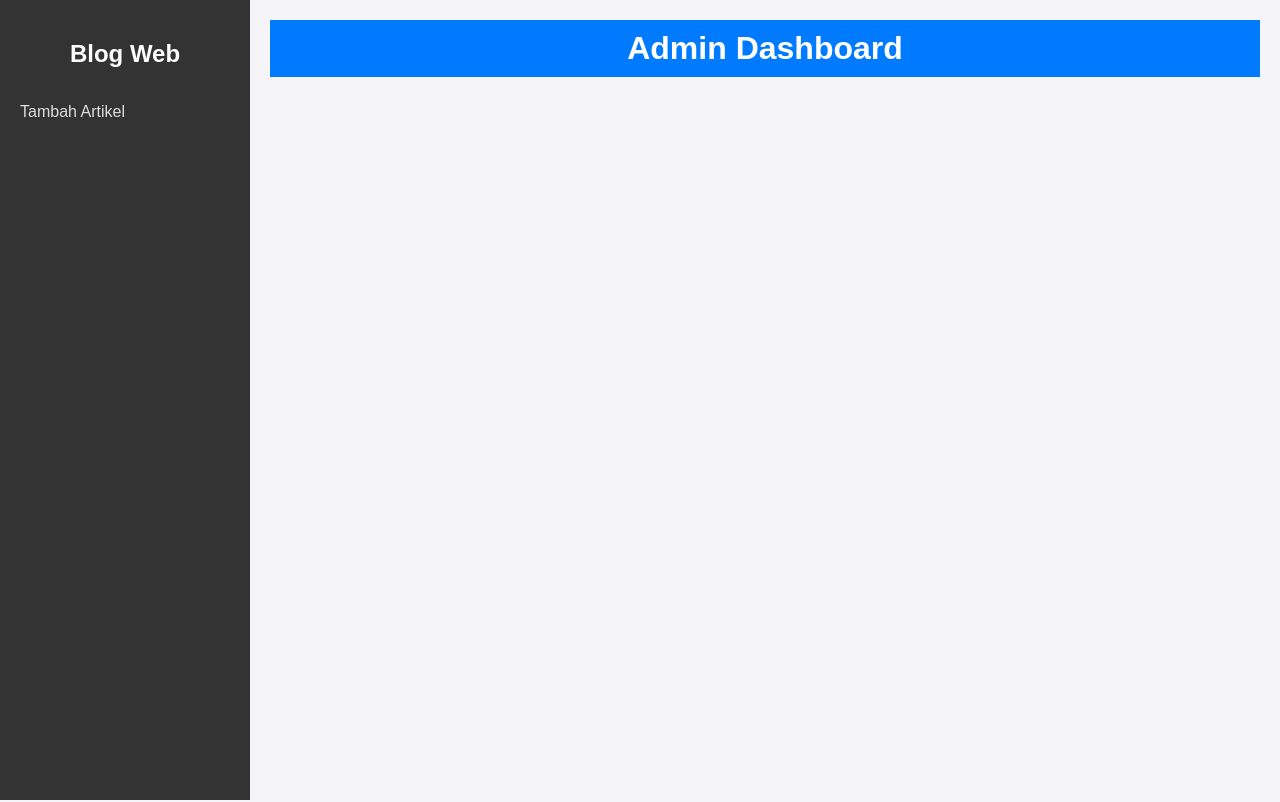
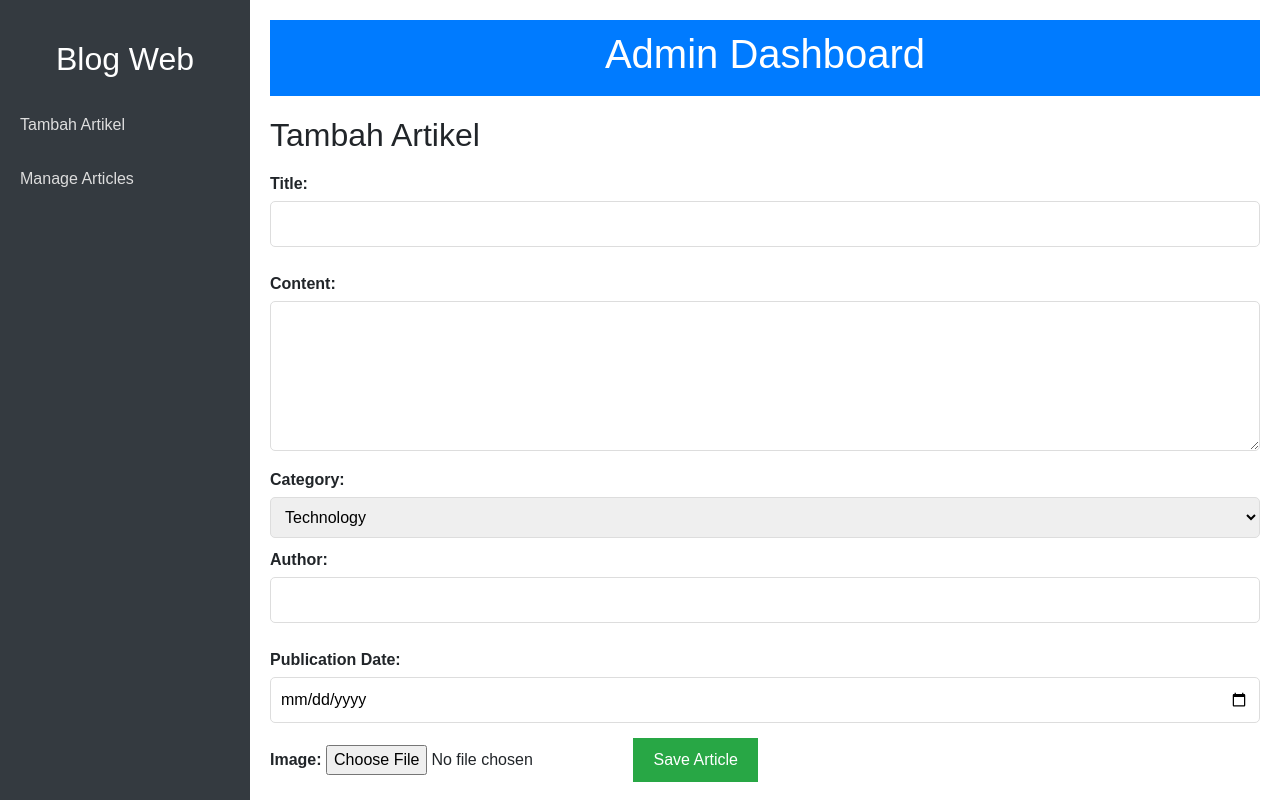
Before and after one commit to NovalAchmd/UAS_WEB, a PHP site: page /admin/dashboard.php in a window 1280 px wide. Run offline with PHP 8.4, Linux system fonts and the light colour scheme; tables that the repository leaves empty hold one stand-in row (values such as "Sample post").

Commit message:
menambahkan file config dan folder uploads, dan juga update

```diff
--- a/admin/dashboard.php
+++ b/admin/dashboard.php
@@ -1,3 +1,12 @@
+<?php
+session_start();
+require_once '../config/config.php'; // Make sure this points to your database configuration file
+
+// Fetch articles for manage-articles tab
+$sql = "SELECT * FROM artikel ORDER BY tanggal_publikasi DESC";
+$result = $conn->query($sql);
+?>
+
 <!DOCTYPE html>
 <html lang="en">
 <head>
@@ -5,12 +14,14 @@
     <meta name="viewport" content="width=device-width, initial-scale=1.0">
     <title>Admin Dashboard</title>
     <link rel="stylesheet" href="styles.css">
+    <link rel="stylesheet" href="https://cdnjs.cloudflare.com/ajax/libs/bootstrap/5.3.0/css/bootstrap.min.css">
 </head>
 <body>
     <div class="sidebar">
         <h2>Blog Web</h2>
         <nav>
             <button class="tab-button" onclick="showTab('tambah-artikel')">Tambah Artikel</button>
+            <button class="tab-button" onclick="showTab('manage-articles')">Manage Articles</button>
         </nav>
     </div>
 
@@ -18,17 +29,19 @@
         <header>
             <h1>Admin Dashboard</h1>
         </header>
-        <div class="tab-content" id="tambah-artikel">
+
+        <!-- Tambah Artikel Tab -->
+        <div class="tab-content" id="tambah-artikel" style="display: block;">
             <h2>Tambah Artikel</h2>
-            <form class="article-form">
+            <form class="article-form" action="create.php" method="POST" enctype="multipart/form-data">
                 <label>Title:</label>
-                <input type="text" name="title" required>
+                <input type="text" name="judul" required>
 
                 <label>Content:</label>
-                <textarea name="content" required></textarea>
+                <textarea name="isi" required></textarea>
 
                 <label>Category:</label>
-                <select name="category">
+                <select name="kategori">
                     <option value="Technology">Technology</option>
                     <option value="Lifestyle">Lifestyle</option>
                 </select>
@@ -37,13 +50,60 @@
                 <input type="text" name="author" required>
 
                 <label>Publication Date:</label>
-                <input type="date" name="publication_date" required>
+                <input type="date" name="tanggal_publikasi" required>
 
                 <label>Image:</label>
-                <input type="file" name="image" accept="image/*">
+                <input type="file" name="fileToUpload" accept="image/*">
 
-                <button type="submit">Save Article</button>
+                <button type="submit" name="submit">Save Article</button>
             </form>
+        </div>
+
+        <!-- Manage Articles Tab -->
+        <div class="tab-content" id="manage-articles" style="display: none;">
+            <h2>Manage Articles</h2>
+            <?php if(isset($_SESSION['message'])): ?>
+                <div class="alert alert-info">
+                    <?php
+                    echo $_SESSION['message'];
+                    unset($_SESSION['message']);
+                    ?>
+                </div>
+            <?php endif; ?>
+
+            <table class="table table-striped">
+                <thead>
+                    <tr>
+                        <th>Title</th>
+                        <th>Category</th>
+                        <th>Author</th>
+                        <th>Publication Date</th>
+                        <th>Views</th>
+                        <th>Actions</th>
+                    </tr>
+                </thead>
+                <tbody>
+                    <?php if($result->num_rows > 0): ?>
+                        <?php while($row = $result->fetch_assoc()): ?>
+                            <tr>
+                                <td><?php echo htmlspecialchars($row['judul']); ?></td>
+                                <td><?php echo htmlspecialchars($row['kategori']); ?></td>
+                                <td><?php echo htmlspecialchars($row['author']); ?></td>
+                                <td><?php echo date('Y-m-d', strtotime($row['tanggal_publikasi'])); ?></td>
+                                <td><?php echo $row['views'] ?? 0; ?></td>
+                                <td>
+                                    <a href="edit-article.php?id=<?php echo $row['id']; ?>" class="btn btn-sm btn-primary">Edit</a>
+                                    <button onclick="deleteArticle(<?php echo $row['id']; ?>)" class="btn btn-sm btn-danger">Delete</button>
+                                </td>
+                            </tr>
+                        <?php endwhile; ?>
+                    <?php else: ?>
+                        <tr>
+                            <td colspan="6" class="text-center">No articles found</td>
+                        </tr>
+                    <?php endif; ?>
+                </tbody>
+            </table>
         </div>
     </div>
 
@@ -54,6 +114,14 @@
             });
             document.getElementById(tabId).style.display = 'block';
         }
+
+        function deleteArticle(id) {
+            if(confirm('Are you sure you want to delete this article?')) {
+                window.location.href = 'delete-article.php?id=' + id;
+            }
+        }
     </script>
 </body>
 </html>
+
+<?php $conn->close(); ?>
--- a/admin/styles.css
+++ b/admin/styles.css
@@ -36,7 +36,6 @@
     color: #fff;
 }
 
-
 .main-content {
     margin-left: 250px;
     padding: 20px;
@@ -45,7 +44,7 @@
 
 header {
     display: flex;
-    justify-content: space-between;
+    justify-content: center; /* Center the header */
     align-items: center;
     padding: 10px 20px;
     background-color: #007bff;
@@ -53,24 +52,24 @@
 }
 
 .tab-content {
-    display: none;
+    display: none; /* Hide all tabs by default */
     margin-top: 20px;
 }
 
 .tab-content.active {
-    display: block;
+    display: block; /* Show the active tab */
 }
 
-.article-form label {
+label {
     display: block;
     margin: 10px 0 5px;
     font-weight: bold;
 }
 
-.article-form input[type="text"],
-.article-form input[type="date"],
-.article-form select,
-.article-form textarea {
+input[type="text"],
+input[type="date"],
+select,
+textarea {
     width: 100%;
     padding: 10px;
     margin-bottom: 15px;
@@ -78,11 +77,11 @@
     border-radius: 5px;
 }
 
-.article-form textarea {
+textarea {
     height: 150px;
 }
 
-.article-form button {
+button {
     padding: 10px 20px;
     background-color: #28a745;
     color: #fff;
@@ -92,9 +91,10 @@
     transition: background 0.3s;
 }
 
-.article-form button:hover {
+button:hover {
     background-color: #218838;
 }
+
 table {
     width: 100%;
     border-collapse: collapse;
@@ -132,20 +132,6 @@
     color: #fff;
 }
 
-.overview {
-    text-align: center;
-    font-size: 1.2em;
-}
-
-header {
-    justify-content: center;
-}
-
-.sidebar {
-    background-color: #333;
-    color: #fff;
-}
-
 .sidebar h2 {
     margin: 0;
     text-align: center;
--- /dev/null
+++ b/config/config.php
@@ -0,0 +1,20 @@
+<?php
+// Database configuration constants
+define('DB_HOST', 'localhost');     // Database host (usually localhost)
+define('DB_USERNAME', 'root');      // Database username
+define('DB_PASSWORD', '');          // Database password
+define('DB_NAME', 'blog');       // Database name
+
+// Create database connection
+$conn = new mysqli(DB_HOST, DB_USERNAME, DB_PASSWORD, DB_NAME);
+
+// Check connection
+if ($conn->connect_error) {
+    die("Connection failed: " . $conn->connect_error);
+}
+
+// Set charset to ensure proper handling of special characters
+$conn->set_charset("utf8mb4");
+
+// Optional: Set timezone if needed
+date_default_timezone_set('Asia/Jakarta');
```
Also changed, not shown: admin/create.php (added, +77 -0 lines), admin/delete-article.php (added, +42 -0 lines), admin/manage-articles.php (added, +76 -0 lines), admin/uploads/Screenshot 2024-04-30 155310.png (added), admin/uploads/Screenshot 2024-05-31 130919.png (added).
